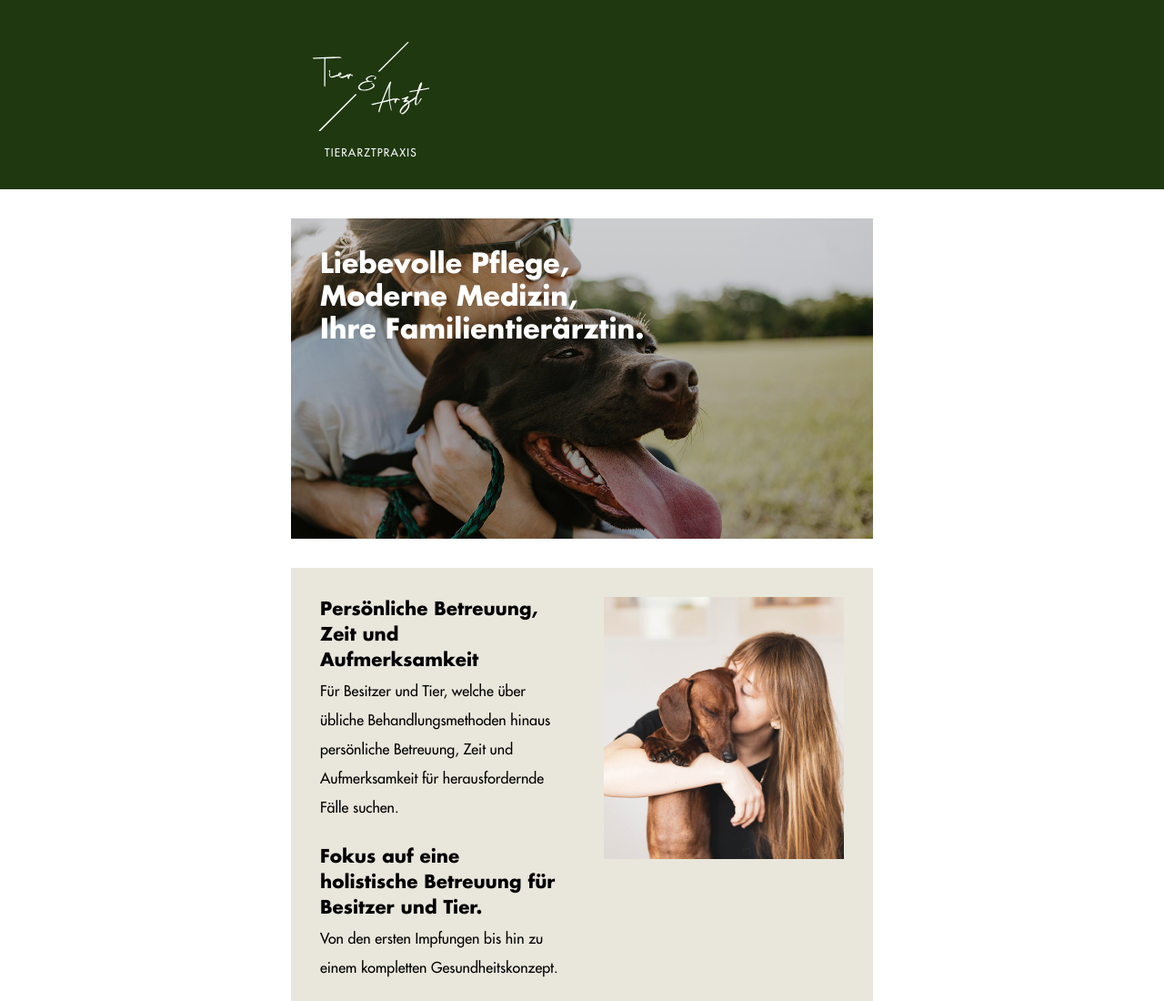
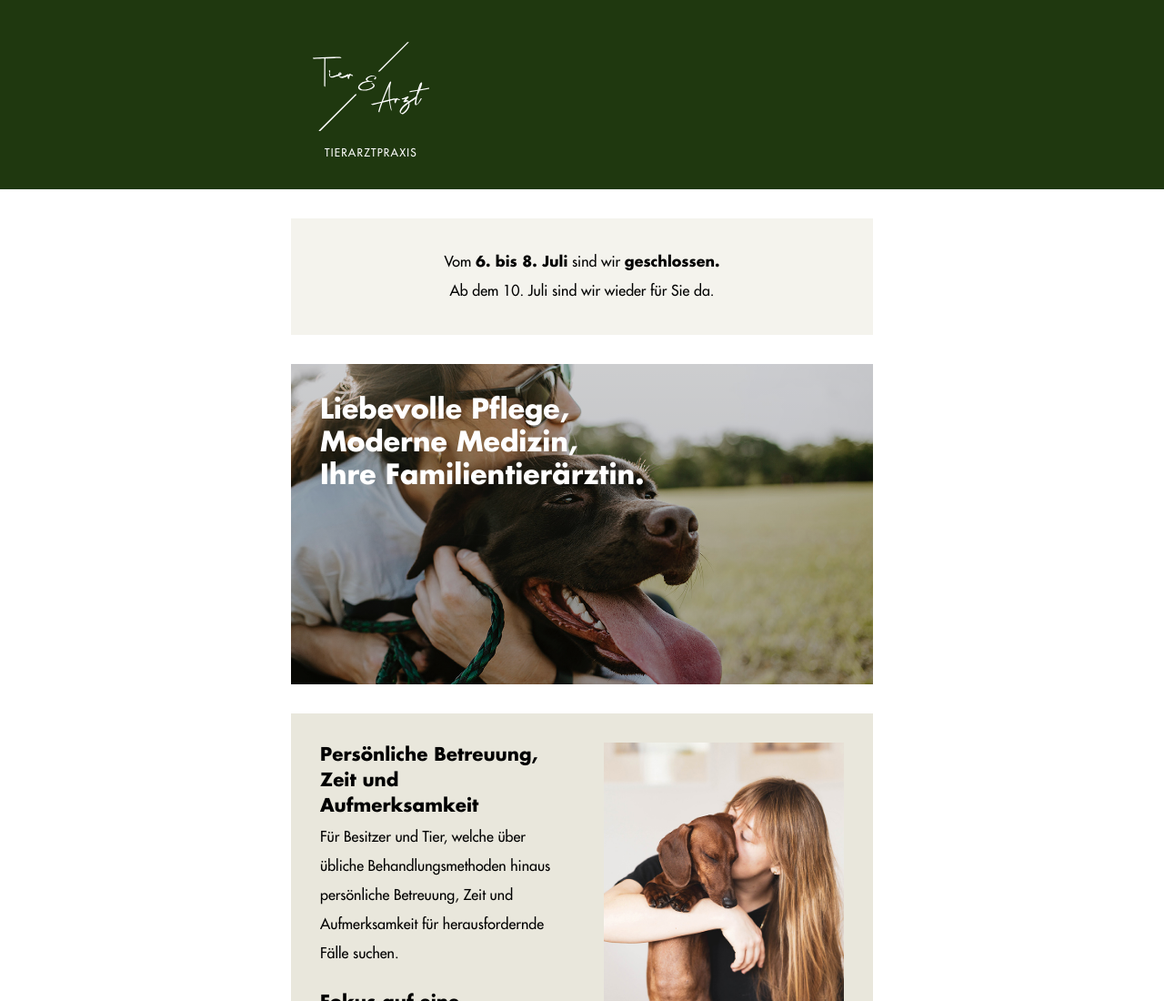
Before and after one commit to jesse1k87/tierundarzt, an Eleventy site: page src/index.html in a window 1280 px wide. Shown: the top 1100 px of the page at 91% size. Built offline with nearby package versions, Linux system fonts and the light colour scheme; Eleventy itself is replaced by a stand-in of ours; files that its build step writes are made by us from their sources; no server answers.

Commit message:
main — Geschlossen

```diff
--- a/deploy.js
+++ b/deploy.js
@@ -15,7 +15,6 @@ const upload = (config) => {
     localDir: config.localDir || '',
     remoteDir: config.remoteDir || './www',
   };
-  console.log('🚀', options);
   deploy(options, {
     dryRun: false,
     exclude: ['node_modules', 'package.json', '.turbo'],
--- a/package.json
+++ b/package.json
@@ -11,7 +11,7 @@
     "dev:live": "npm-run-all --parallel css eleventy browsersync watch",
     "dev": "npm-run-all --parallel css eleventy browsersync",
     "eleventy": "eleventy --watch --serve",
-    "sort-package-json": "sort-package-json \"./package.json\" \"workspaces/**/package.json\"",
+    "sort-package-json": "sort-package-json \"./package.json\"",
     "format": "prettier --write .",
     "watch": "node watch.js"
   },
--- a/src/_includes/partials/banner.html
+++ b/src/_includes/partials/banner.html
@@ -1,9 +1,10 @@
-<!-- <section class="text-center bg-sage-100">
+<section class="text-center bg-sage-100">
   <span class="m-0 tracking-normal text-base">
-    Vom <span class="font-bold">12. bis 13. Mai</span> sind wir
+    Vom <span class="font-bold">6. bis 8. Juli</span> sind wir
     <span class="font-bold">geschlossen.</span><br />
-    Bei dringenden Fällen überweisen wir Sie gerne zu:<br />
+    Ab dem 10. Juli sind wir wieder für Sie da.
+    <!-- Bei dringenden Fällen überweisen wir Sie gerne zu:<br />
     Dr. Spielberger und Mag. Oberthaler:<br />
-    <span class="font-bold">0664 9697339</span>
+    <span class="font-bold">0664 9697339</span> -->
   </span>
-</section> -->
+</section>
```
